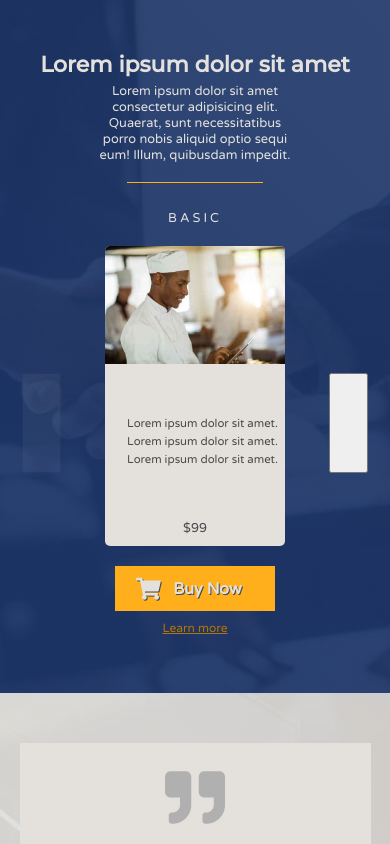
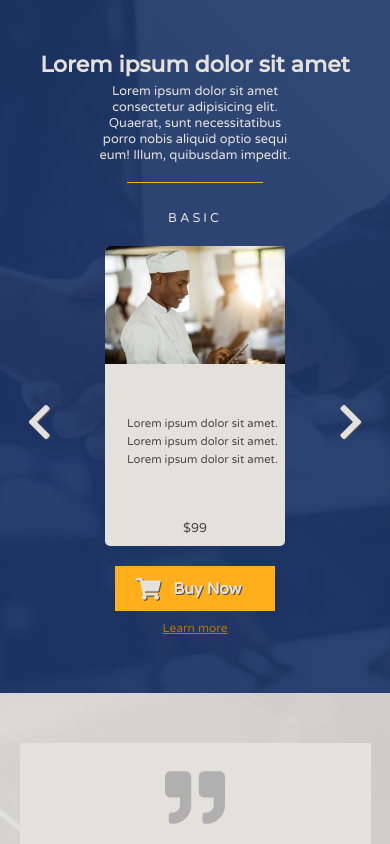
Before and after one commit to ujyr81/CyberSec, a website: page index.html in a window 390 px wide. Both pictures are taken after a click on the button 41 px from the left and 1753 px from the top of the page. Shown: the part 1331-2175 px from the top of the page. Drawn offline with Linux system fonts and the light colour scheme.

Commit message:
Offer section mobile gallery pt1

```diff
--- a/index.html
+++ b/index.html
@@ -61,6 +61,7 @@
           <p class="offer__para text--para">Lorem ipsum dolor sit amet consectetur adipisicing elit. Quaerat, sunt necessitatibus porro nobis aliquid optio sequi eum! Illum, quibusdam impedit.</p>
         </div>
         <div class="offer__offers">
+          <button class="offer__arrow offer__arrow--left btn btn--arrow"><i class="fas fa-chevron-left"></i></button>
           <!-- card 1 -->
           <div class="offer__area offer__area--area-bas">
             <h3 class="offer__card-title text--para">Basic</h3>
@@ -119,8 +120,8 @@
             <button class="offer__btn btn"><i class="fas fa-shopping-cart"></i>Buy Now</button>
             <a href="" class="offer__link link--orange">Learn more</a>
           </div>
+          <button class="offer__arrow offer__arrow--right btn btn--arrow"><i class="fas fa-chevron-right"></i></button>
         </div>
-
       </section>
 
       <!-- Section Testimonials -->
--- a/main.js
+++ b/main.js
@@ -53,47 +53,20 @@ offers[1] = document.querySelector('.offer__area--area-adv');
 offers[2] = document.querySelector('.offer__area--area-pro');
 
 
-const offersArea = document.querySelector('.offer__offers');
-const mediaQuery = window.matchMedia('(max-width: 600px)');
+const btnLeft = document.querySelector('.offer__arrow--left');
+const btnRight = document.querySelector('.offer__arrow--right');
 
-if (mediaQuery.matches) {
-  const arrowLeft = document.createElement('BUTTON');
-  const arrowRight = document.createElement('BUTTON');
+// offers[card_index].style.display = 'none'
+// offers[card_index+1].style.display = 'flex'
 
-  [arrowLeft, arrowRight].forEach(el => {
-    el.style.height = '10rem'
-    el.style.width = '10%'
-  });
+let card_index = 0;
 
-  offersArea.prepend(arrowLeft)
-  offersArea.append(arrowRight)
+btnRight.addEventListener('click', () => {
+  card_index += 1
+  console.log(card_index)
+})
 
-  let card_index = 0;
+btnLeft.addEventListener('click', () => {
+  card_index -= 1
   console.log(card_index)
-  arrowRight.addEventListener('click', () => {
-
-    if(card_index < offers.length-1) {
-      offers[card_index].style.display = 'none'
-      offers[card_index+1].style.display = 'flex'
-      arrowRight.style.opacity = '100%'
-      card_index++;
-      console.log(card_index)
-    } else {
-      arrowRight.style.opacity = '5%'
-    }
-    return card_index
-  });
-
-  arrowLeft.addEventListener('click', () => {
-    console.log(card_index)
-    if(card_index == 0) {
-      arrowLeft.style.opacity = '5%'
-    } else {
-      offers[card_index].style.display = 'none'
-      offers[card_index-1].style.display = 'flex'
-      arrowRight.style.opacity = '100%'
-      card_index--;
-    }
-  });
-
-}
+})
--- a/sass/_components.scss
+++ b/sass/_components.scss
@@ -27,6 +27,16 @@
     border-radius: 50%;
     width: 5rem;
     height: 5rem;
+  }
+
+  &--arrow {
+    margin: 0;
+    padding: 0;
+    font-size: 4rem;
+    font-weight: lighter;
+    background: none;
+    border: none;
+    color: $color-secondary;
   }
 
   &__bars {
--- a/sass/_layout.scss
+++ b/sass/_layout.scss
@@ -167,6 +167,8 @@
     justify-content: space-around;
     align-items: center;
   }
+
+  &__arrow { display: none;}
 
   &__area {
     height: 100%;
--- a/sass/_mobile.scss
+++ b/sass/_mobile.scss
@@ -78,6 +78,7 @@
 
   .offer {
     padding: 0;
+    &__arrow {display: none;}
     &__para {width: 50%;}
   }
 
@@ -168,6 +169,8 @@
 
   .offer {
     height: 70rem;
+
+    &__arrow { display: none;}
 
     &__card {
       height: 30rem;
@@ -304,11 +307,9 @@
 
   .offer {
     padding: 3rem 0;
-
+    &__arrow {display: block;}
     &__area {
-      &--area-adv, &--area-pro {
-      display: none;
-      }
+      &--area-adv, &--area-pro {display: none;}
     }
   }
 
```
Also changed, not shown: css/style.css.
